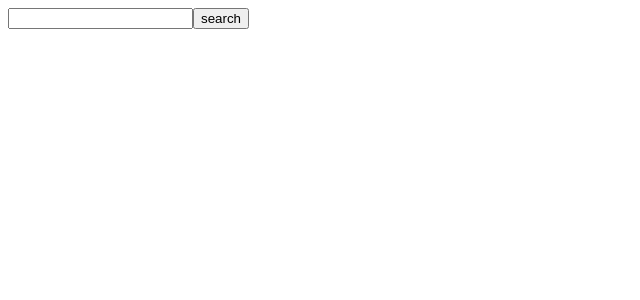
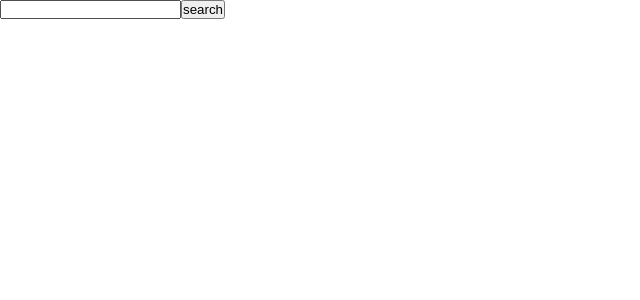
Before and after one commit to ViktoriiaBila/rss-react, a React app in the folder react-api/: page / in a window 1280 px wide. Shown: the top 300 px of the page, without its empty margins (0-640 px from the left). Built offline with nearby package versions, Linux system fonts and the light colour scheme.

Commit message:
feat: implement loading message

```diff
--- a/react-api/src/components/searchBar.tsx
+++ b/react-api/src/components/searchBar.tsx
@@ -6,6 +6,7 @@ import { APIKEY } from '../shared/constants/apiKey';
 export function SearchForm(): JSX.Element {
   const [searchValue, setSearchValue] = useState<string>('');
   const [photos, setPhotos] = useState<Array<Photo> | null>();
+  const [isLoading, setIsLoading] = useState<boolean>(false);
 
   const changeHandler = (event: React.ChangeEvent<HTMLInputElement>) => {
     const value = event.target.value;
@@ -14,6 +15,7 @@ export function SearchForm(): JSX.Element {
 
   const submitHandler = async (event: React.FormEvent<HTMLFormElement>) => {
     event.preventDefault();
+    setIsLoading(true);
     try {
       const response: AxiosResponse<GET200_Photos> = await axiosInstance.get(
         `&api_key=${APIKEY}&text=${searchValue}&per_page=20&page=1&format=json&nojsoncallback=1`,
@@ -21,6 +23,8 @@ export function SearchForm(): JSX.Element {
       setPhotos(response.data.photos.photo);
     } catch (error) {
       console.error(error);
+    } finally {
+      setIsLoading(false);
     }
   };
 
@@ -37,6 +41,7 @@ export function SearchForm(): JSX.Element {
         </label>
         <input type="submit" value="search" />
       </form>
+      {isLoading ? <div className="loadingPopup">loading...</div> : ''}
     </div>
   );
 }
--- a/react-api/src/index.ts
+++ b/react-api/src/index.ts
@@ -1,4 +1,5 @@
 import ReactDOM from 'react-dom';
 import { App } from './app';
+import './styles.scss';
 
 ReactDOM.render(App(), document.querySelector('#root'));
--- /dev/null
+++ b/react-api/src/styles.scss
@@ -0,0 +1,21 @@
+*,
+::after,
+::before {
+  box-sizing: border-box;
+  margin: 0;
+  padding: 0;
+}
+
+#root {
+  position: relative;
+  height: 2000px;
+}
+
+.loadingPopup {
+  position: absolute;
+  top: 0;
+  bottom: 0;
+  width: 100%;
+  background-color: rgb(0, 0, 0, 0.5);
+  text-align: center;
+}
```
